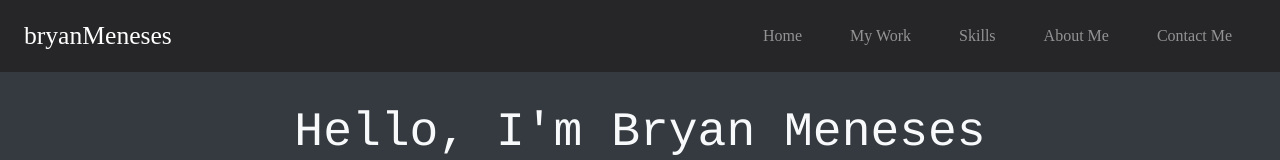
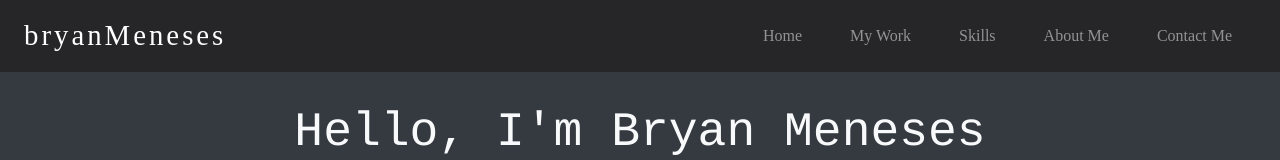
Before and after one commit to bryanMeneses/myportfolio, a React (Create React App) app: page / in a window 1280 px wide. Shown: the top 160 px of the page. Built offline with nearby package versions, Linux system fonts and the light colour scheme.

Commit message:
changing brand header

```diff
--- a/src/components/header/Header.js
+++ b/src/components/header/Header.js
@@ -14,7 +14,7 @@ const Header = () => {
           spy={true}
           smooth={true}
           duration={500}>
-          <Navbar.Brand className="mx-2" style={{ fontSize: '1.6rem' }}>bryanMeneses</Navbar.Brand>
+          <Navbar.Brand className="mx-2" style={{ fontSize: '1.8rem', letterSpacing: "3px" }}>bryanMeneses</Navbar.Brand>
         </Link>
         <Navbar.Toggle aria-controls="responsive-navbar-nav" />
         <Navbar.Collapse id="responsive-navbar-nav">
```
